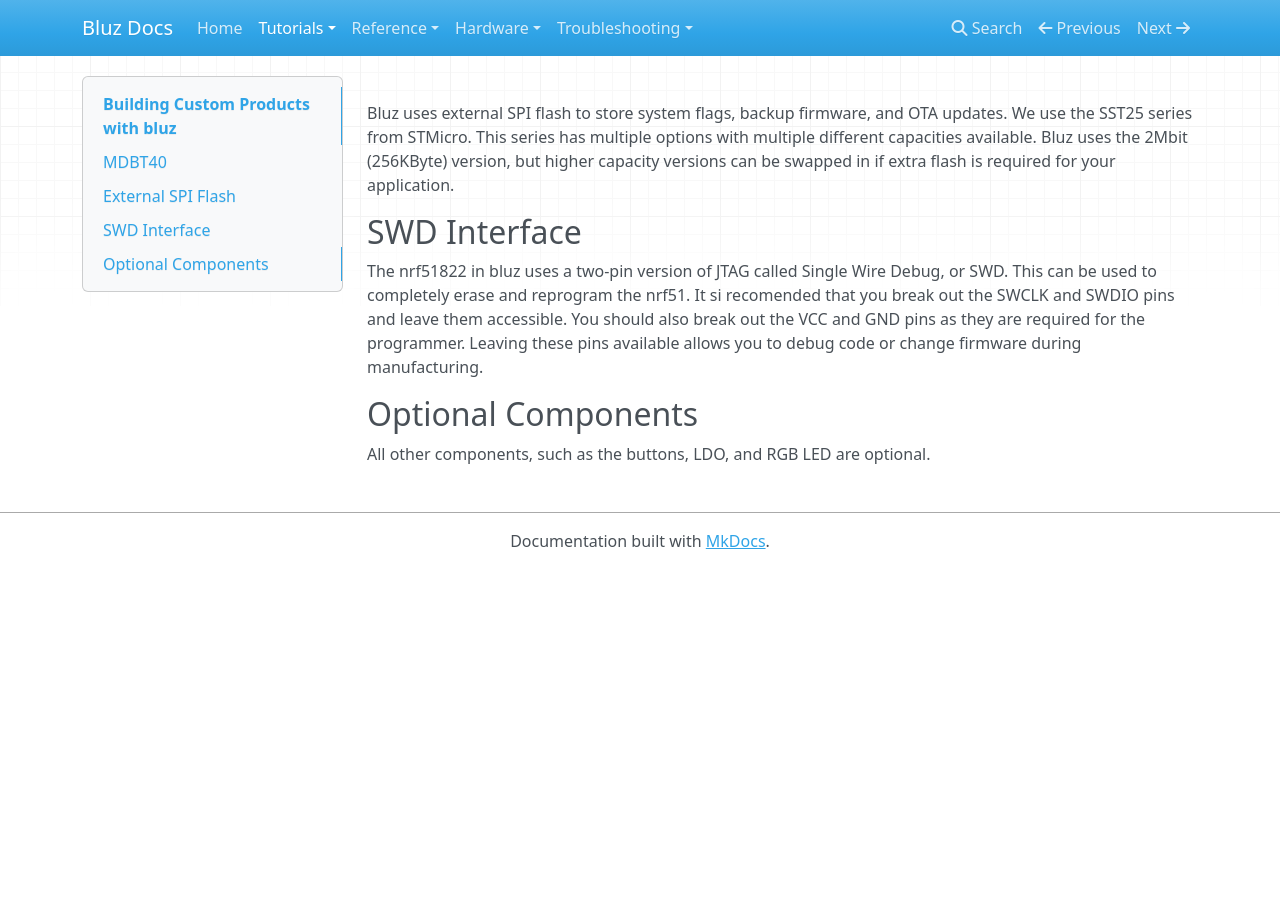
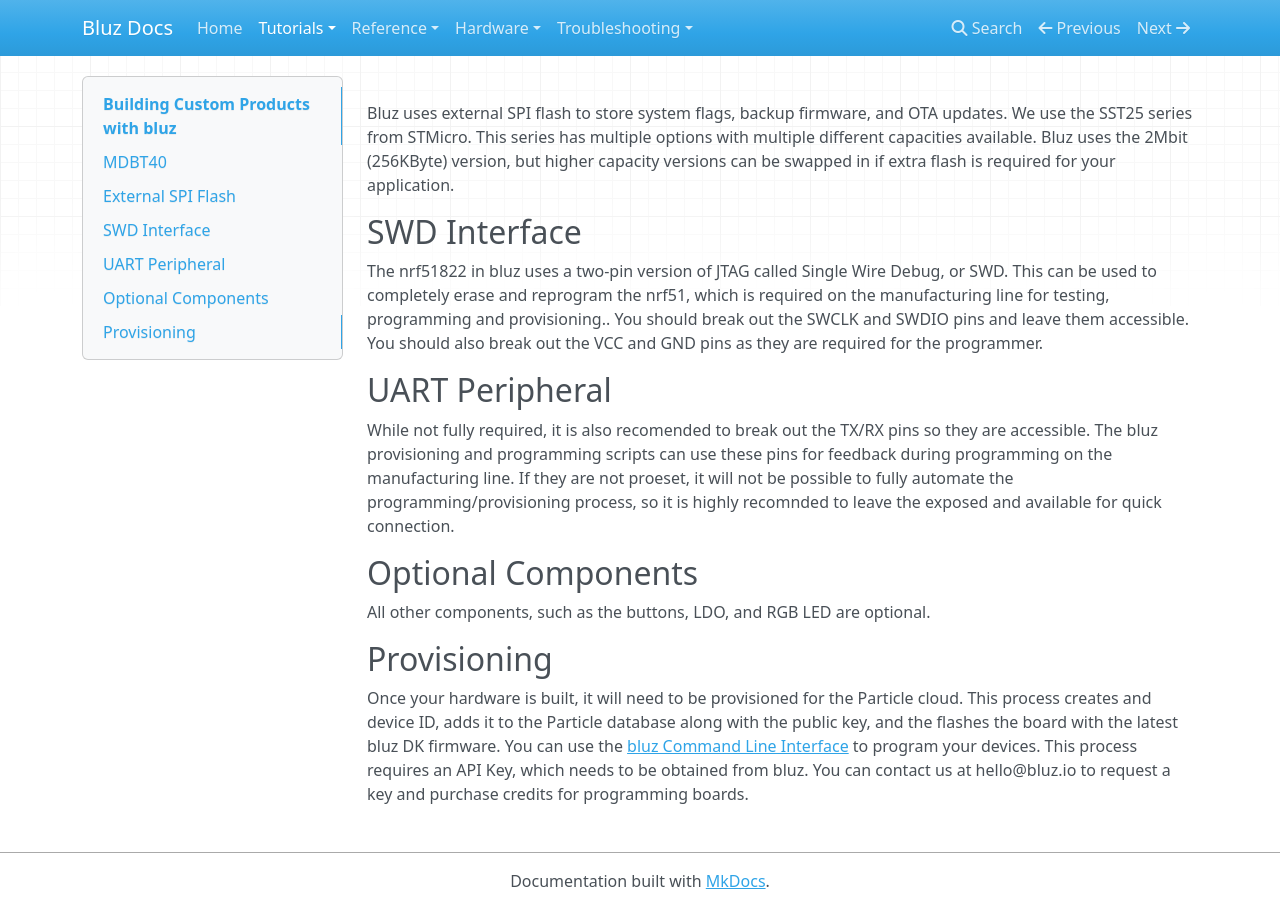
Before and after one commit to bluzDK/bluz-docs, an MkDocs documentation site: the page built from docs/tutorials/custom_hw.md, in a window 1280 px wide and 900 px high, scrolled down 1385 px. Built offline with MkDocs 1.6.1, drawn with Linux system fonts in a browser that asks for light colours; nearby versions of some CDN libraries; old or Windows-style settings are respelled for this version of MkDocs; before the commit the page ends 1954 px from its top, so only the background shows below that.

Commit message:
update custom hw page with provisioning instructions

```diff
--- a/docs/tutorials/custom_hw.md
+++ b/docs/tutorials/custom_hw.md
@@ -8,7 +8,6 @@ and buttons, and want to minimize your design.
 
 The other option is to include only the necessary parts of bluz into your design. The two main pieces that are required are the MDBT40 module
 and the external SPI flash. There are also a number of components required to support those two pieces.
-
 
 ##MDBT40
 ![hero](/img/mdbt40_schematic.png)
@@ -33,8 +32,19 @@ extra flash is required for your application.
 
 ##SWD Interface
 The nrf51822 in bluz uses a two-pin version of JTAG called Single Wire Debug, or SWD. This can be used to completely erase and reprogram the
-nrf51. It si recomended that you break out the SWCLK and SWDIO pins and leave them accessible. You should also break out the VCC and GND pins
-as they are required for the programmer. Leaving these pins available allows you to debug code or change firmware during manufacturing.
+nrf51, which is required on the manufacturing line for testing, programming and provisioning.. You should break out the SWCLK and SWDIO pins
+and leave them accessible. You should also break out the VCC and GND pins as they are required for the programmer.
+
+##UART Peripheral
+While not fully required, it is also recomended to break out the TX/RX pins so they are accessible. The bluz provisioning and programming scripts
+can use these pins for feedback during programming on the manufacturing line. If they are not proeset, it will not be possible to fully automate
+the programming/provisioning process, so it is highly recomnded to leave the exposed and available for quick connection.
 
 ##Optional Components
 All other components, such as the buttons, LDO, and RGB LED are optional.
+
+##Provisioning
+Once your hardware is built, it will need to be provisioned for the Particle cloud. This process creates and device ID, adds it to the Particle
+database along with the public key, and the flashes the board with the latest bluz DK firmware. You can use the
+[bluz Command Line Interface](https://github.com/bluzDK/bluz-cli/blob/master/README.md) to program your devices. This process requires an API
+Key, which needs to be obtained from bluz. You can contact us at hello@bluz.io to request a key and purchase credits for programming boards.
```
